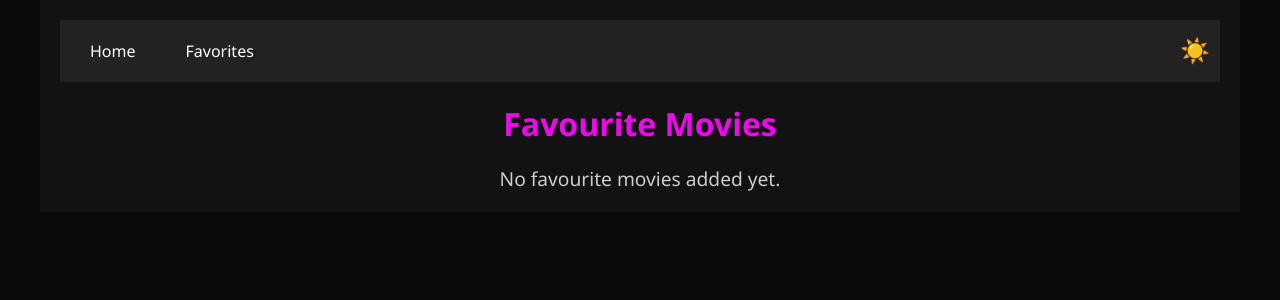
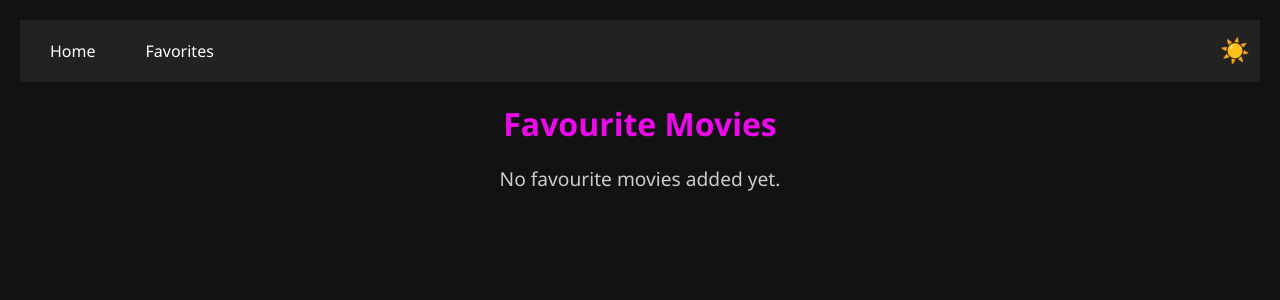
Before and after one commit to reemsarhan/MovieApp, a Next.js app: page /favourites in a window 1280 px wide. Shown: the top 300 px of the page. Built offline with nearby package versions, Linux system fonts and the light colour scheme.

Commit message:
more edits

```diff
--- a/src/app/globals.css
+++ b/src/app/globals.css
@@ -1,7 +1,7 @@
 html,
 body {
-  max-width: 100vw;
-  max-height: 100vh;
+  min-width: 100vw;
+  min-height: 100vh;
   overflow-x: hidden;
 }
 
--- a/src/components/favorites/FavoritesLayout.tsx
+++ b/src/components/favorites/FavoritesLayout.tsx
@@ -18,7 +18,10 @@ const FavoritesLayout = () => {
   };
 
   return (
-    <div className={`${styles.container} ${isDarkMode ? styles.dark : styles.light}`}>
+    <div
+  className={`${styles.container} ${isDarkMode ? styles.dark : styles.light}`}
+  style={{ minHeight: "100vh", minWidth: "100vw" }}
+>
       <nav className={`${styles.navBar} ${isDarkMode ? styles.dark : styles.light}`}>
         <div className={styles.navLinks}>
           <Link href="/" className={styles.navLink}>
--- a/src/components/landing/Home.tsx
+++ b/src/components/landing/Home.tsx
@@ -36,7 +36,8 @@ export default function Home({initialMovies,initialTotalResults,}: {initialMovie
   };
 
   return (
-    <div className={`${styles.container} ${isDarkMode ? styles.dark : styles.light}`}>
+    <div className={`${styles.container} ${isDarkMode ? styles.dark : styles.light}`}
+    style={{ minHeight: "100vh", minWidth: "100vw" }}>
       <nav className={styles.navBar}>
         <div className={styles.navLinks}>
           <Link href="/" className={styles.navLink}>
--- a/src/components/landing/page.module.css
+++ b/src/components/landing/page.module.css
@@ -368,6 +368,7 @@
   background-color: #555;
   color: rgb(236, 10, 236);
   transition: all 0.3s ease;
+
 }
 
 /* Text reveal effect for headings */
```
